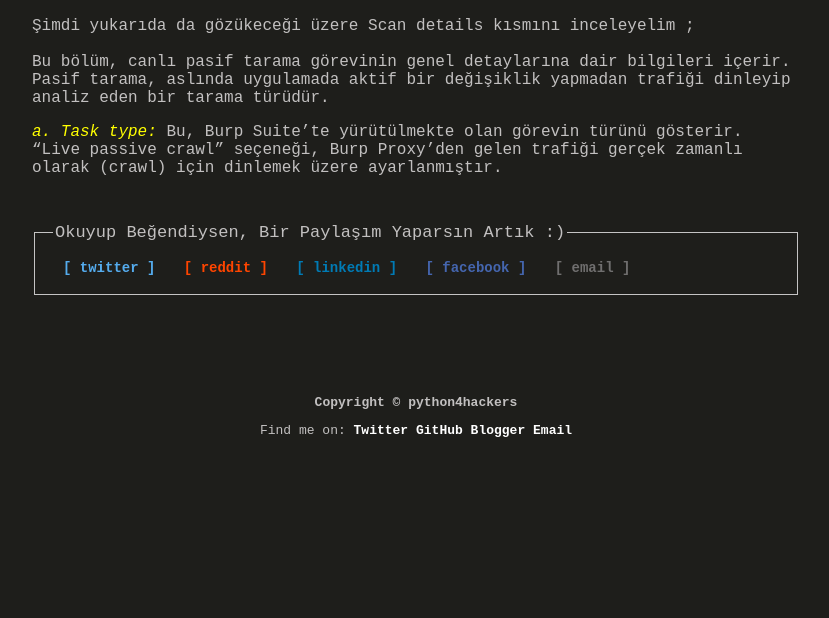
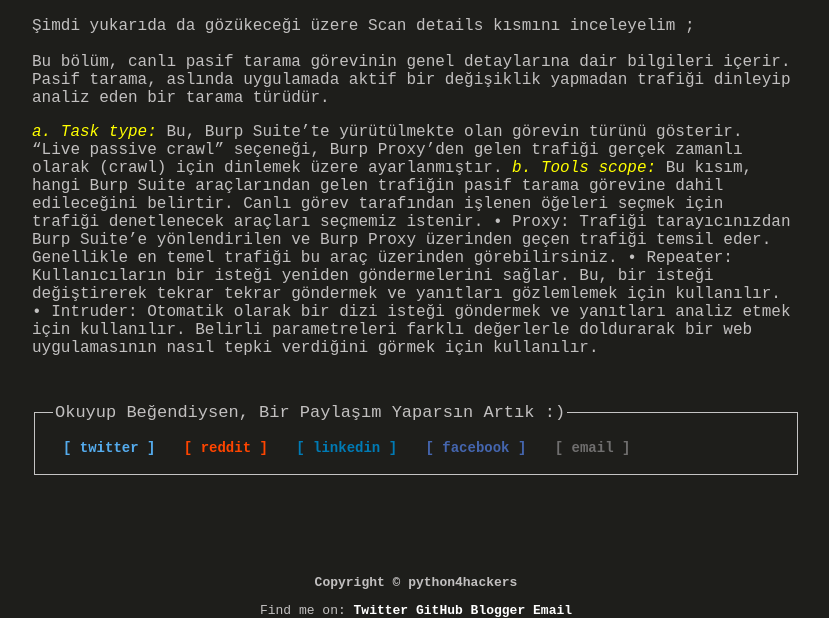
Before and after one commit to python4hackersblog/hacklogs.github.io, a Jekyll site: the page built from _posts/2023-11-05-Burp-Suite.md, in a window 1280 px wide and 900 px high, scrolled down 1158 px, cut to the strip 282-900 px from the top of the window. Shown: the whole strip, without its empty margins (224-1053 px from the left). Built offline with Jekyll 4.4.1, drawn with Linux system fonts in a browser that asks for light colours; before the commit the page ends 1878 px from its top, so only the background shows below that.

Commit message:
Update 2023-11-05-Burp-Suite.md

```diff
--- a/_posts/2023-11-05-Burp-Suite.md
+++ b/_posts/2023-11-05-Burp-Suite.md
@@ -25,3 +25,7 @@
 </p>
 
 <i style="color: yellow;">a. Task type: </i> Bu, Burp Suite'te yürütülmekte olan görevin türünü gösterir. "Live passive crawl" seçeneği, Burp Proxy'den gelen trafiği gerçek zamanlı olarak (crawl) için dinlemek üzere ayarlanmıştır.
+<i style="color: yellow;">b. Tools scope: </i> Bu kısım, hangi Burp Suite araçlarından gelen trafiğin pasif tarama görevine dahil edileceğini belirtir. Canlı görev tarafından işlenen öğeleri seçmek için trafiği denetlenecek araçları seçmemiz istenir.
+•	Proxy: Trafiği tarayıcınızdan Burp Suite'e yönlendirilen ve Burp Proxy üzerinden geçen trafiği temsil eder. Genellikle en temel trafiği bu araç üzerinden görebilirsiniz.
+•	Repeater: Kullanıcıların bir isteği yeniden göndermelerini sağlar. Bu, bir isteği değiştirerek tekrar tekrar göndermek ve yanıtları gözlemlemek için kullanılır.
+•	Intruder: Otomatik olarak bir dizi isteği göndermek ve yanıtları analiz etmek için kullanılır. Belirli parametreleri farklı değerlerle doldurarak bir web uygulamasının nasıl tepki verdiğini görmek için kullanılır.
```
